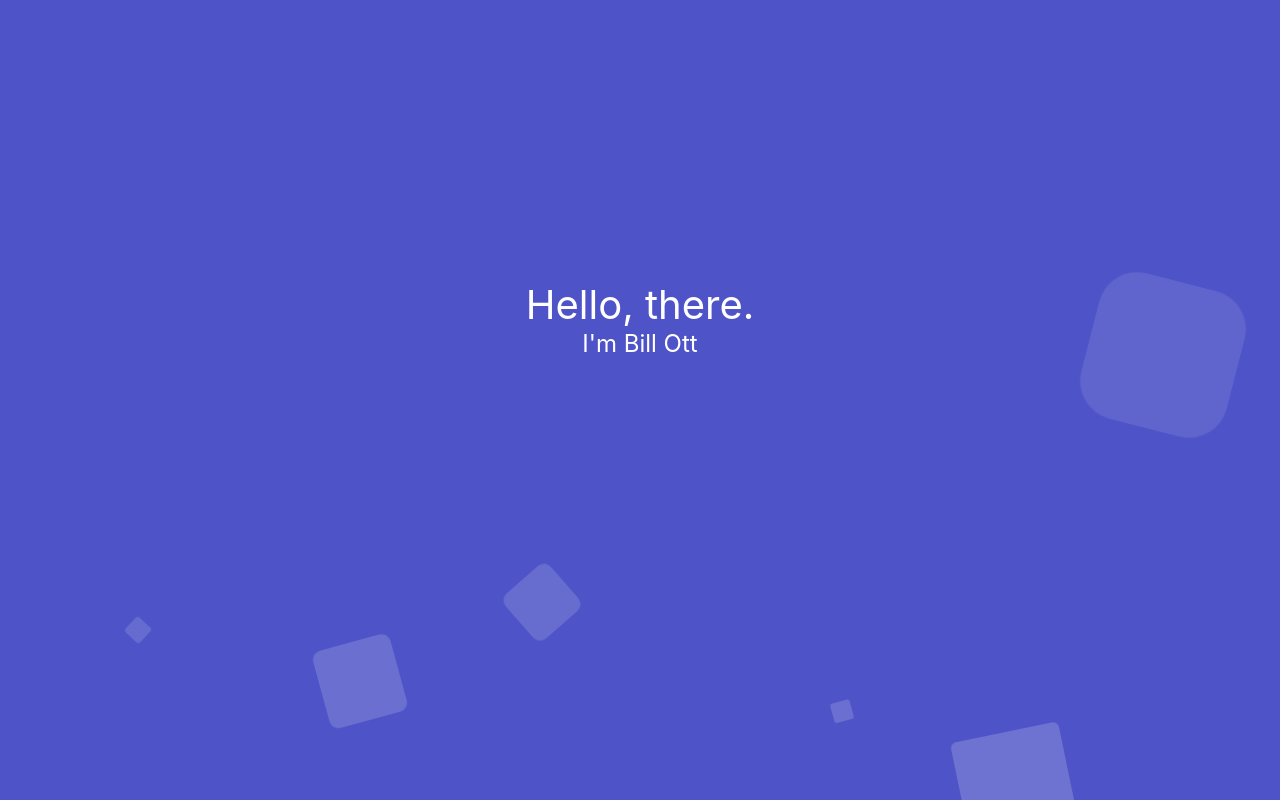
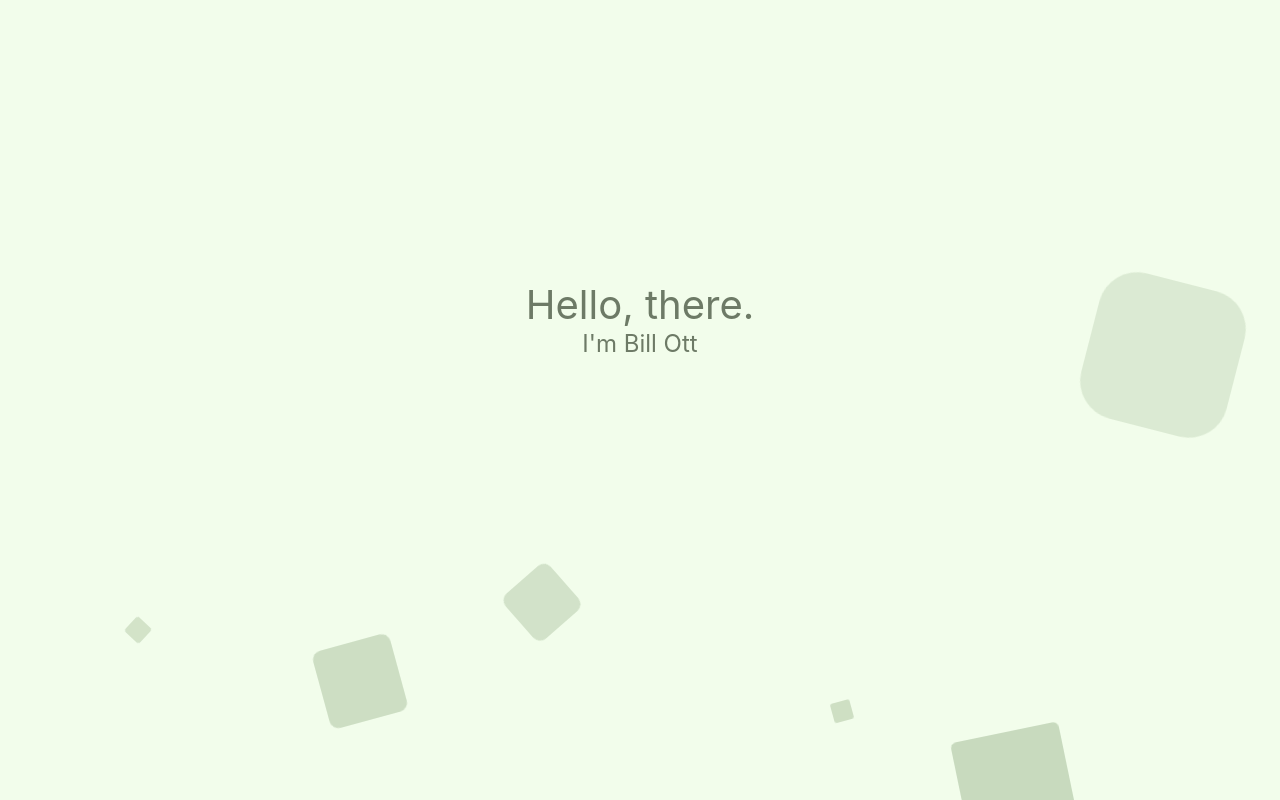
Before and after one commit to billyott/personal-site, a React (Create React App) app: page / in a window 1280 px wide. Shown: the top 800 px of the page. Built offline with nearby package versions, Linux system fonts and the light colour scheme.

Commit message:
update theme colors + background

```diff
--- a/src/components/background.scss
+++ b/src/components/background.scss
@@ -8,8 +8,8 @@
         bottom: 0;
         left: 0;
         right: 0;
-        background: #4e54c8;
-        background: -webkit-linear-gradient(to left, #8f94fb, #4e54c8);
+        background: $matcha-honeydew;
+        // background: -webkit-linear-gradient(to left, #8f94fb, #4e54c8);
     }
 
     &__background-circles{
@@ -29,7 +29,7 @@
         list-style: none;
         width: 20px;
         height: 20px;
-        background: rgba(255, 255, 255, 0.2);
+        background: $matcha-tea-a4;
         animation: animate 25s linear infinite;
         bottom: -150px;
 
--- a/src/components/homepage.scss
+++ b/src/components/homepage.scss
@@ -3,6 +3,7 @@
 .homepage {
 
     height: 100vh;
+    color: $matcha-tea-dark;
 
     &__title {
         width: 100%;
@@ -12,13 +13,11 @@
 
     &__header {
         text-align: center;
-        color: #fff;
         font-size: 2.5rem;
     }
 
     &__sub-header {
         text-align: center;
-        color: #fff;
         font-size: 1.5rem;
     }
 
--- a/src/styling-vars.scss
+++ b/src/styling-vars.scss
@@ -1,10 +1,38 @@
 
 //********** v2 **********//
+
+// scheme colors
+$matcha-tea-dark: rgb(109,122,102);
 $matcha-tea: rgb(124,156,108);
 $matcha-honeydew: rgb(242,253,235);
 $matcha-lemonchiffon: rgb(254,244,201);
 $matcha-cakecone: rgb(168,124,121);
 $matcha-biscuit: rgb(168,124,121);
+
+// scheme colors a7
+$matcha-tea-dark-a7: rgba(109,122,102,0.7);
+$matcha-tea-a7: rgba(124,156,108,0.7);
+$matcha-honeydew-a7: rgba(242,253,235,0.7);
+$matcha-lemonchiffon-a7: rgba(254,244,201,0.7);
+$matcha-cakecone-a7: rgba(168,124,121,0.7);
+$matcha-biscuit-a7: rgba(168,124,121,0.7);
+
+// scheme colors a4
+$matcha-tea-dark-a4: rgba(109,122,102,0.4);
+$matcha-tea-a4: rgba(124,156,108,0.4);
+$matcha-honeydew-a4: rgba(242,253,235,0.4);
+$matcha-lemonchiffon-a4: rgba(254,244,201,0.4);
+$matcha-cakecone-a4: rgba(168,124,121,0.4);
+$matcha-biscuit-a4: rgba(168,124,121,0.4);
+
+// scheme colors a1
+$matcha-tea-dark-a1: rgba(109,122,102,0.1);
+$matcha-tea-a1: rgba(124,156,108,0.1);
+$matcha-honeydew-a1: rgba(242,253,235,0.1);
+$matcha-lemonchiffon-a1: rgba(254,244,201,0.1);
+$matcha-cakecone-a1: rgba(168,124,121,0.1);
+$matcha-biscuit-a1: rgba(168,124,121,0.1);
+
 
 
 
```
